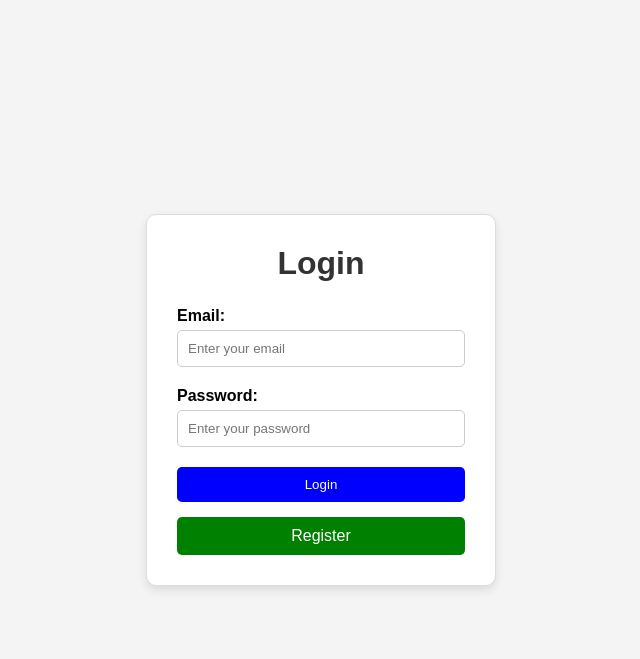
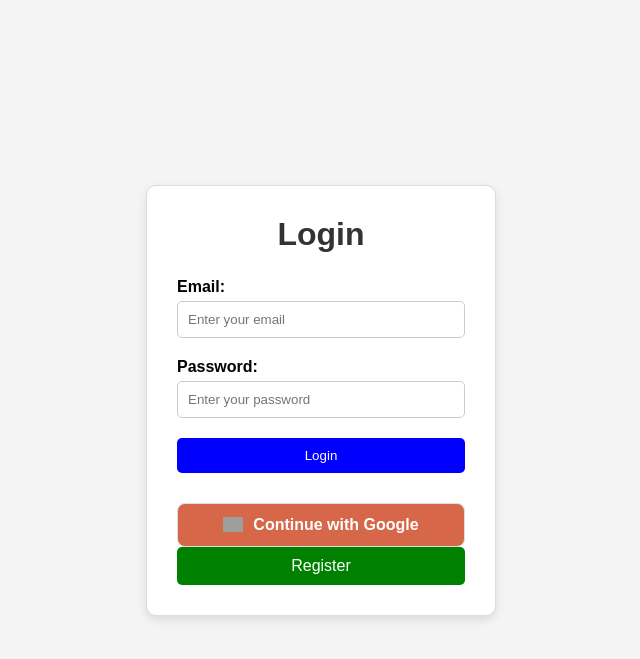
Before and after one commit to 2233-PRAJYESH/contact_management_portal, a Flask app: page /login in a window 1280 px wide. Shown: the top 659 px of the page, without its empty margins (319-959 px from the left). Run offline with Flask 3, Linux system fonts and the light colour scheme; some libraries are stand-ins or nearby versions; grey boxes are pictures that could not be loaded.

Commit message:
Added Google OAUTH & admin managing option

```diff
--- a/app.py
+++ b/app.py
@@ -2,20 +2,37 @@ from flask import Flask
 
 from flask_wtf.csrf import CSRFProtect
 
-from routes.auth_routes import auth
-from routes.dashboard_routes import dashboard
+import os
 
-from routes.admin_routes import admin
+from dotenv import load_dotenv
 
-import os
-from dotenv import load_dotenv
+from oauth_config import oauth, google
+
+
 load_dotenv()
 
 app = Flask(__name__)
 
-app.secret_key = os.getenv("SECRET_KEY") #Should move in to env
+app.secret_key = os.getenv("SECRET_KEY")
 
 csrf = CSRFProtect(app)
+
+# Initialize OAuth
+oauth.init_app(app)
+
+# Google credentials
+google.client_id = os.getenv(
+    "GOOGLE_CLIENT_ID"
+)
+
+google.client_secret = os.getenv(
+    "GOOGLE_CLIENT_SECRET"
+)
+
+# IMPORT ROUTES AFTER APP + OAUTH SETUP
+from routes.auth_routes import auth
+from routes.dashboard_routes import dashboard
+from routes.admin_routes import admin
 
 # Register blueprints
 app.register_blueprint(auth)
--- a/requirements.txt
+++ b/requirements.txt
@@ -3,3 +3,4 @@ Flask-WTF
 mysql-connector-python
 python-dotenv
 Werkzeug
+authlib
--- a/routes/auth_routes.py
+++ b/routes/auth_routes.py
@@ -1,3 +1,7 @@
+
+
+from flask import url_for
+
 from flask import (
     Blueprint,
     request,
@@ -9,15 +13,58 @@ from flask import (
 
 from services.auth_service import (
     register_user,
-    login_user
+    login_user,
+    google_login_user
 )
 
 from utils.logger import log_action
+from oauth_config import google
+
 
 
 auth = Blueprint("auth", __name__)
 
+#Google login OAuth
+@auth.route("/google-login")
+def google_login():
 
+    redirect_uri = url_for(
+        "auth.google_callback",
+        _external=True
+    )
+
+    return google.authorize_redirect(
+        redirect_uri
+    )
+
+# Callback route
+@auth.route("/google/callback")
+def google_callback():
+
+    token = google.authorize_access_token()
+
+    user_info = token["userinfo"]
+
+    email = user_info["email"]
+
+    name = user_info["name"]
+
+    # Create or fetch DB user
+    user = google_login_user(
+        name,
+        email
+    )
+
+    # Create proper login session
+    session["user_id"] = user["id"]
+
+    session["email"] = user["email"]
+
+    session["role"] = user["role"]
+
+    flash("Google login successful")
+
+    return redirect("/dashboard")
 # Home
 @auth.route("/")
 def home():
@@ -89,6 +136,8 @@ def login():
     return render_template("login.html")
 
 
+
+
 # Logout
 @auth.route("/logout")
 def logout():
--- a/static/style.css
+++ b/static/style.css
@@ -190,3 +190,57 @@ table tr:hover{
 
     padding: 0;
 }
+
+.google-btn{
+
+    display: block;
+
+    background-color: #db4437;
+
+    color: white;
+
+    text-align: center;
+
+    padding: 12px;
+
+    border-radius: 5px;
+
+    text-decoration: none;
+
+    margin-top: 10px;
+
+    font-weight: bold;
+}
+
+
+.google-btn{
+
+    display: flex;
+
+    justify-content: center;
+    align-items: center;
+
+    gap: 10px;
+
+    width: 100%;
+
+    background-color:#d66748;
+
+    color: white;
+
+    border: 1px solid #ddd;
+
+    padding: 12px;
+
+    border-radius: 8px;
+
+    text-decoration: none;
+
+    font-weight: 600;
+
+    margin-top: 15px;
+
+    transition: 0.3s ease;
+
+    box-sizing: border-box;
+}
--- a/templates/login.html
+++ b/templates/login.html
@@ -1,10 +1,10 @@
 <!DOCTYPE html>
 <html>
+
 <head>
     <title>Login</title>
 
-    <link rel="stylesheet"
-    href="{{ url_for('static', filename='style.css') }}">
+    <link rel="stylesheet" href="{{ url_for('static', filename='style.css') }}">
 
 </head>
 
@@ -34,21 +34,20 @@
 
             <label>Email:</label>
 
-        <input
-        type="email"
-        name="email"
-        placeholder="Enter your email"
-        required>
+            <input type="email" name="email" placeholder="Enter your email" required>
 
             <label>Password:</label>
 
-        <input
-        type="password"
-        name="password"
-        placeholder="Enter your password"
-        required>
+            <input type="password" name="password" placeholder="Enter your password" required>
 
             <button type="submit">Login</button>
+            <a href="/google-login" class="google-btn">
+
+                <img src="https://developers.google.com/identity/images/g-logo.png" width="20">
+
+                Continue with Google
+
+            </a>
 
         </form>
 
@@ -58,4 +57,5 @@
     </div>
 
 </body>
+
 </html>
```
Also changed, not shown: oauth_config.py (added, +21 -0 lines), repositories/admin_repository.py (added, +37 -0 lines), repositories/auth_repository.py (+22 -0 lines), routes/admin_routes.py (+19 -1 lines), services/admin_service.py (added, +15 -0 lines), services/auth_service.py (+22 -1 lines), templates/admin_dashboard.html (+11 -2 lines), Readme.md. Lines whose indentation alone changed are shown as unchanged.
